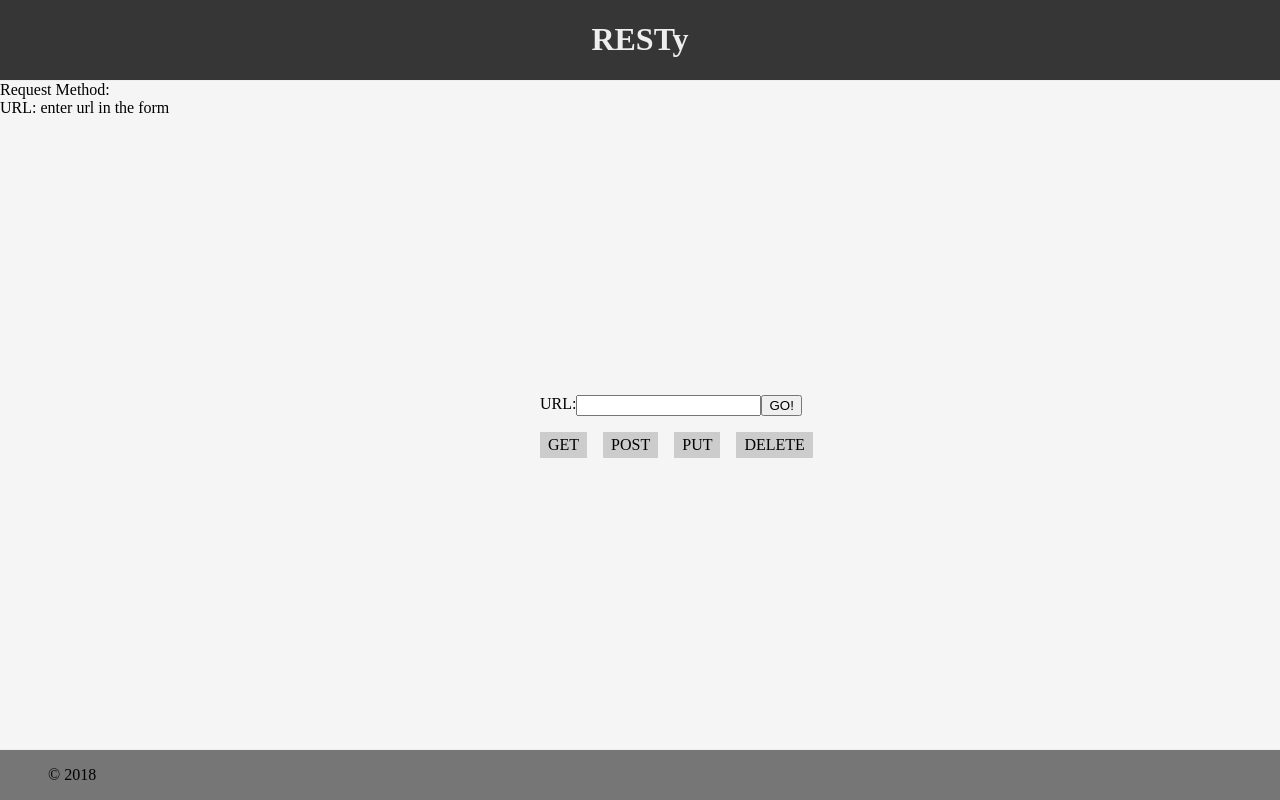
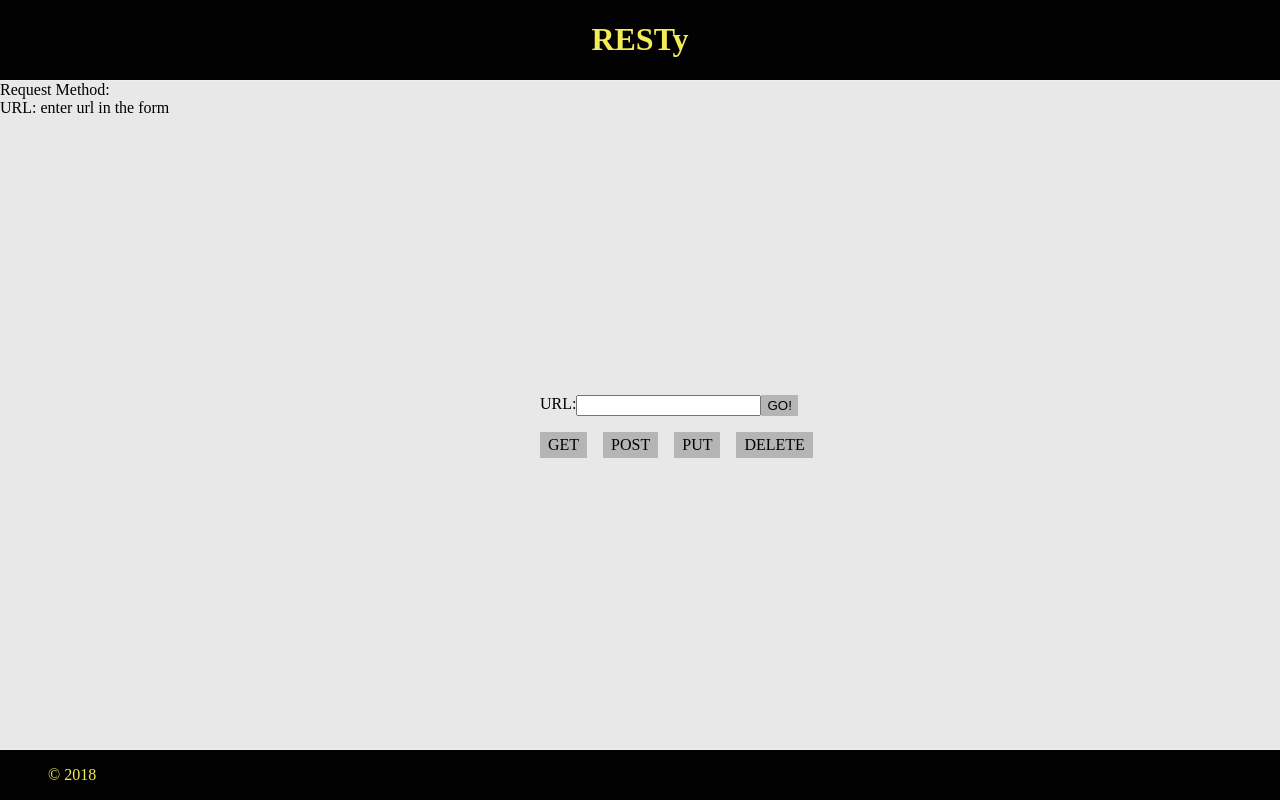
Before and after one commit to MelodicXP/resty, a React (Vite) app: page / in a window 1280 px wide. Built offline with nearby package versions, Linux system fonts and the light colour scheme.

Commit message:
Add styling

```diff
--- a/src/App.scss
+++ b/src/App.scss
@@ -1,4 +1,4 @@
-$backgroundColor: #f5f5f5;
+@import 'variables';
 
 html, body {
   height: 100%;
@@ -7,7 +7,7 @@ html, body {
 }
 
 body {
-  background: $backgroundColor;
+  background: lighten($backgroundColor, 90%);
   height: 100%;
 
   #root {
@@ -15,20 +15,4 @@ body {
     flex-direction: column;
     height: 100%;
   }
-
-  footer {
-    background: darken($backgroundColor, 50);
-    border-top: 1px solid #eee;
-    padding: 1em 3em;
-    margin: 0;
-  }
-
-  header {
-    background: darken($backgroundColor, 75);
-    border-bottom: 1px solid #eee;
-    color: #eee;
-    padding: 0;
-    margin: 0;
-    text-align: center;
-  }
 }
--- /dev/null
+++ b/src/Components/Footer/Footer.scss
@@ -0,0 +1,9 @@
+@import '../../variables.scss';
+
+footer {
+    background: $backgroundColor;
+    color: $text-color-yellow;
+    border-top: 1px solid #eee;
+    padding: 1em 3em;
+    margin: 0;
+}
--- a/src/Components/Footer/index.jsx
+++ b/src/Components/Footer/index.jsx
@@ -1,3 +1,5 @@
+import './Footer.scss';
+
 const Footer = () => {
   return (
     <footer>&copy; 2018</footer>
--- a/src/Components/Form/Form.scss
+++ b/src/Components/Form/Form.scss
@@ -1,5 +1,5 @@
-$backgroundColor: #efefef;
-$radius: 40%;
+@import '../../variables.scss';
+
 
 form {
   display: inline-block;
@@ -15,12 +15,24 @@ form {
         cursor: pointer;
         margin-right: 1rem;
         padding: .25rem .5rem;
-        background: #ccc;
+        background: $button-background;
 
         &:hover, &.active {
-          background: #fff;
+          background: $button-color-red;
+          color: $button-hover-background;
         }
       }
     }
   }
+
+  button {
+    cursor: pointer;
+    background: $button-background;
+    border: none;
+
+    &:hover, &.active {
+      background: $button-color-red;
+      color: $button-hover-background;
+    }
+  }
 }
--- /dev/null
+++ b/src/Components/Header/Header.scss
@@ -0,0 +1,10 @@
+@import '../../variables';
+
+header {
+  background: $backgroundColor;
+  border-bottom: 1px solid #eee;
+  color: $text-color-yellow;
+  padding: 0;
+  margin: 0;
+  text-align: center;
+}
--- a/src/Components/Header/index.jsx
+++ b/src/Components/Header/index.jsx
@@ -1,3 +1,5 @@
+import './Header.scss';
+
 const Header = () => {
   return (
     <header>
--- /dev/null
+++ b/src/Components/Results/Results.scss
@@ -0,0 +1,5 @@
+@import '../../variables';
+
+pre {
+  background: lighten($backgroundColor, 70);
+}
--- a/src/Components/Results/index.jsx
+++ b/src/Components/Results/index.jsx
@@ -1,3 +1,5 @@
+import './Results.scss';
+
 let Results = (props) => {
   return(
     <section>
--- /dev/null
+++ b/src/variables.scss
@@ -0,0 +1,6 @@
+$backgroundColor: #020202;
+$text-color-yellow: #f2ec57;
+$button-color-red: #cc463c;
+$button-background: lighten($backgroundColor, 70);
+$button-hover-background: lighten($backgroundColor, 90%);
+$radius: 40%;
```
